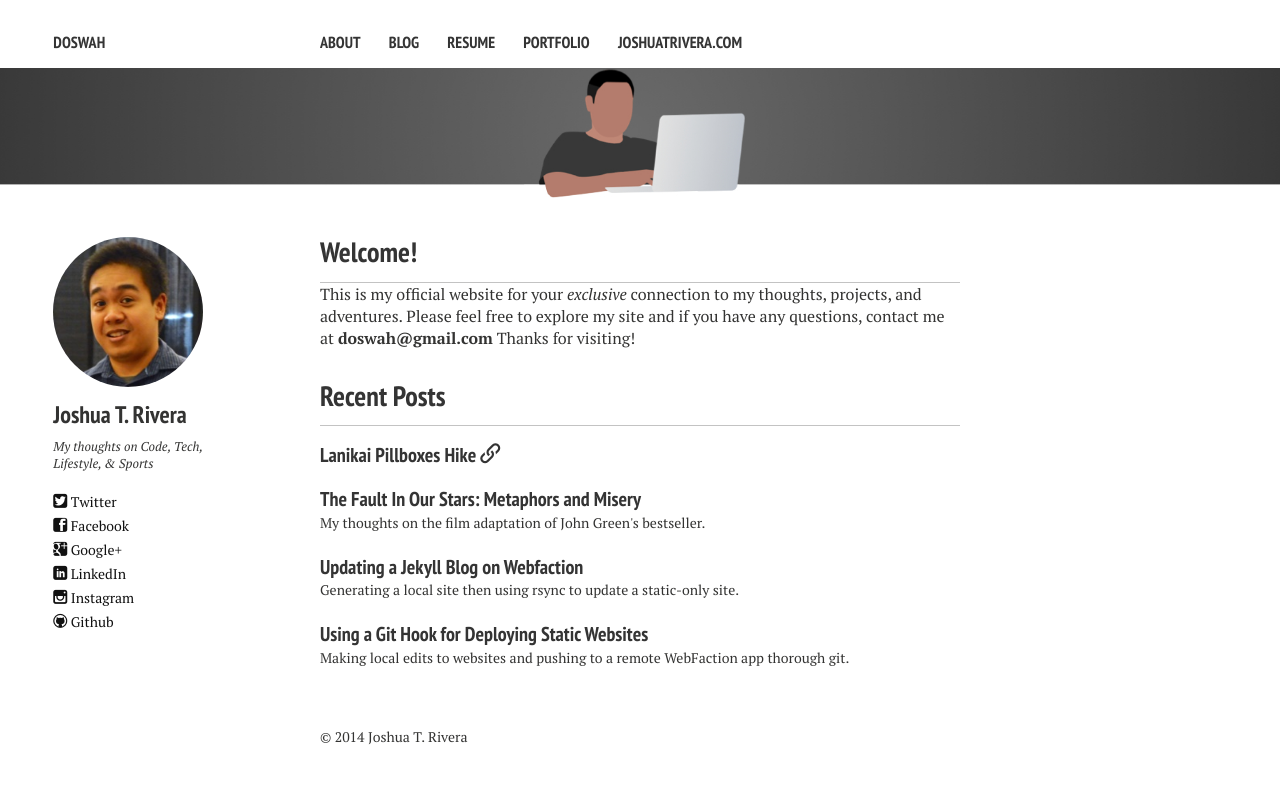
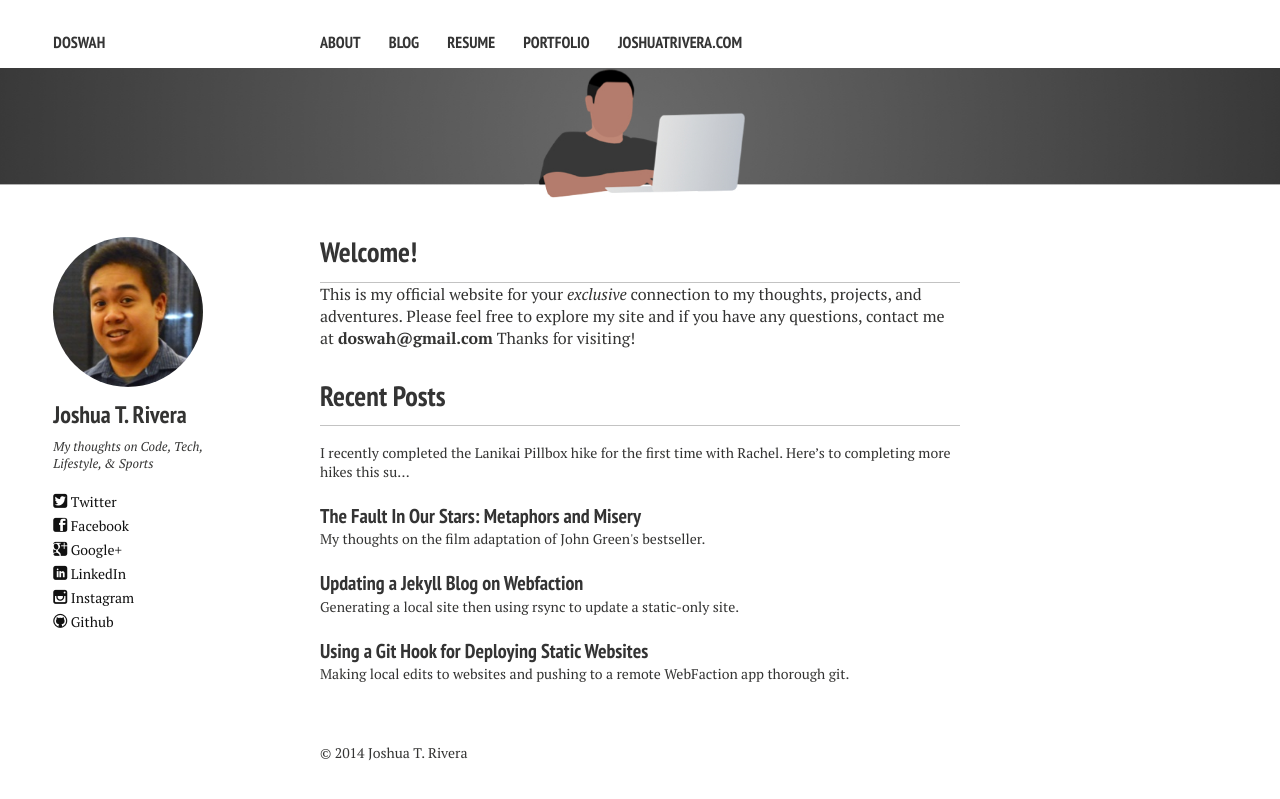
Before and after one commit to alexpolonsky/doswah.com, a Jekyll site: the page built from index.md, in a window 1280 px wide. Shown: the top 799 px of the page. Built offline with Jekyll 4.4.1, drawn with Linux system fonts in a browser that asks for light colours; nearby versions of some CDN libraries.

Commit message:
Updated Lanikai Hike post

```diff
--- a/_posts/2014-06-12-lanikai-pillboxes-hike.md
+++ b/_posts/2014-06-12-lanikai-pillboxes-hike.md
@@ -1,6 +1,7 @@
 ---
 layout: post
 title: "Lanikai Pillboxes Hike"
+description: "A trail with phenomenal panoramic views of East O'ahu.
 modified: 2014-06-12 15:04:55 -1000
 category: [lifesstyle]
 tags: [hikes, lifestyle]
@@ -9,4 +10,6 @@
 share: true
 ---
 
-I recently complete the Lanikai Pillbox hike for the first time. Superb panoramic views. [Visit my post at Hike2Grind to view my experience](http://hike2grind.com/?p=44).
+I recently completed the Lanikai Pillbox hike for the first time with Rachel. Here's to completing more hikes this summer!
+<br><br>
+[Visit my post at Hike2Grind to view my experience](http://hike2grind.com/?p=44).
```
